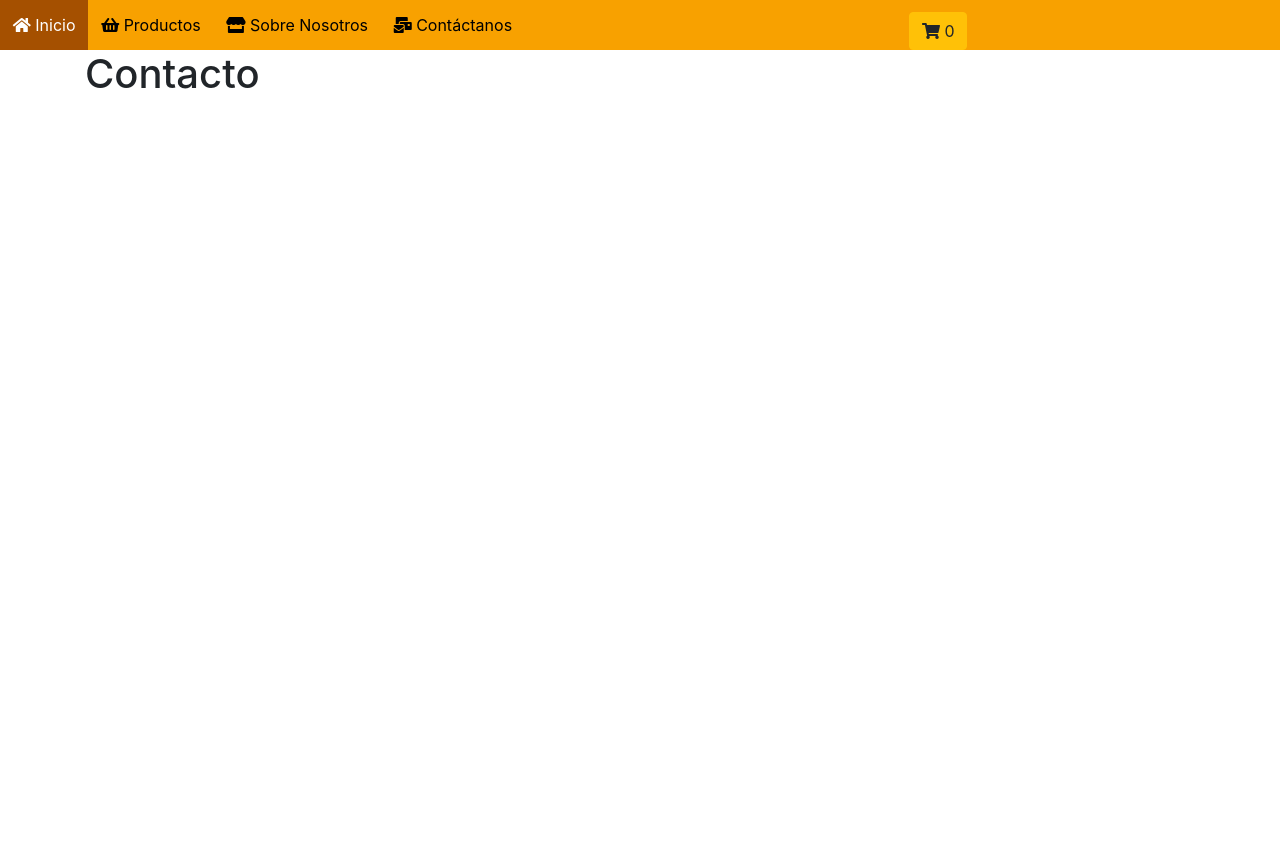
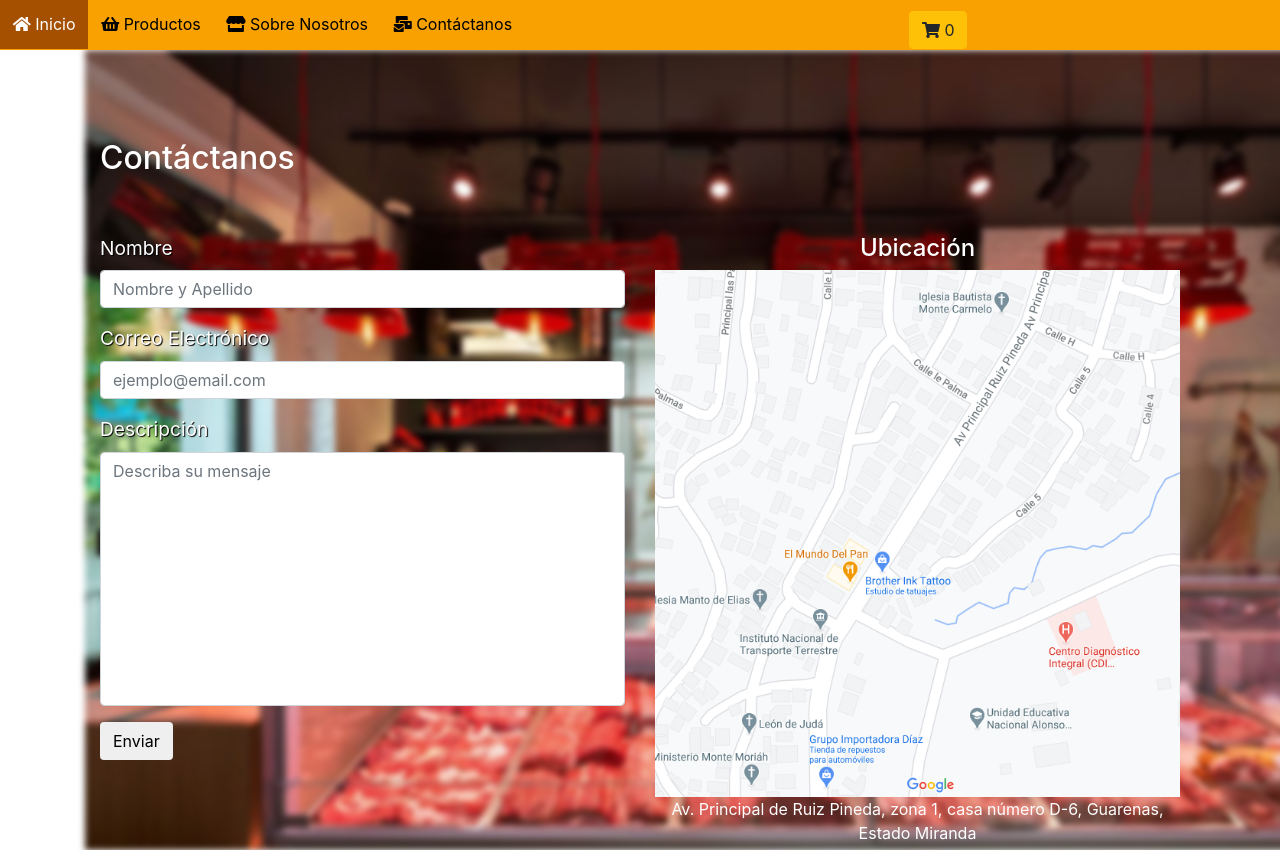
Before and after one commit to jcurvelo/distribuidoramm, a PHP site: page /contact.php in a window 1280 px wide; the page is wider, and only the part inside the window is pictured. Before the commit the page ends 89 px from the top of that part, so only its background shows below. Run offline with PHP 8.4, Linux system fonts and the light colour scheme; data that the repository does not hold is empty; some libraries are stand-ins or nearby versions.

Commit message:
Anotha one

```diff
--- a/public/contact.php
+++ b/public/contact.php
@@ -12,7 +12,38 @@
     require('../navbar.php');
     ?>
     <div class="container">
-        <h1>Contacto</h1>
+        <div class="content-area d-flex align-items-center">
+            <div class="bg-contact"></div>
+            <div class="container">
+                <h2>Contáctanos</h2>
+                <br /><br />
+                <div class="row">
+                    <div class="col-6">
+                        <form action="#">
+                            <div class="form-group">
+                                <label for="nombre">Nombre</label>
+                                <input class="form-control" type="text" name="nombre" id="nombre" placeholder="Nombre y Apellido" required />
+                            </div>
+                            <div class="form-group">
+                                <label for="email">Correo Electrónico</label>
+                                <input class="form-control" type="email" name="email" id="email" placeholder="ejemplo@email.com" required />
+                            </div>
+                            <div class="form-group">
+                                <label for="desc">Descripción</label>
+                                <textarea class="form-control" name="desc" id="desc" cols="30" rows="10" placeholder="Describa su mensaje"></textarea>
+                            </div>
+                            <input class="btn" type="button" value="Enviar" />
+                        </form>
+                    </div>
+                    <div class="col-6 text-center">
+                        <h4>Ubicación</h4>
+                        <div id="mapa"></div>
+                        <span>Av. Principal de Ruiz Pineda, zona 1, casa número D-6, Guarenas,
+                            Estado Miranda</span>
+                    </div>
+                </div>
+            </div>
+        </div>
     </div>
 </body>
 
--- a/public/store.php
+++ b/public/store.php
@@ -17,7 +17,7 @@
             <h3>Productos en oferta</h3>
         </div>
         <div id="display-products" class="d-flex justify-content-around flex-wrap">
-            <div v-for="product in products" class="product d-flex align-items-end" @click="addItem" :style="{ backgroundImage: 'url('+product.product_img+')' }">
+            <div v-for="product in products.slice(0,9)" class="product d-flex align-items-end" @click="addItem(product.id_product)" :style="{ backgroundImage: 'url('+product.product_img+')' }">
                 <div class="product-info text-center">
                     <h3>{{ product.product_name }}</h3>
                     <span>Bs.{{ product.product_price }} - {{ product.product_unit }}</span>
```
Also changed, not shown: public/about.php (+37 -1 lines), public/script.js (+31 -25 lines), index.html (renamed from public/index.html).
